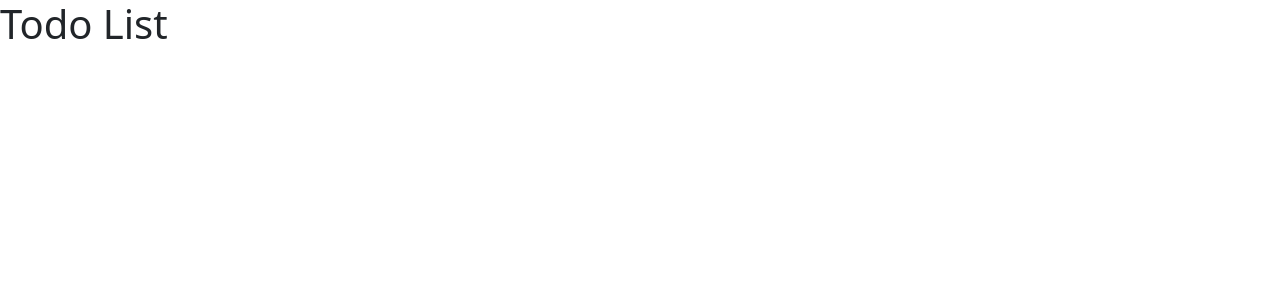
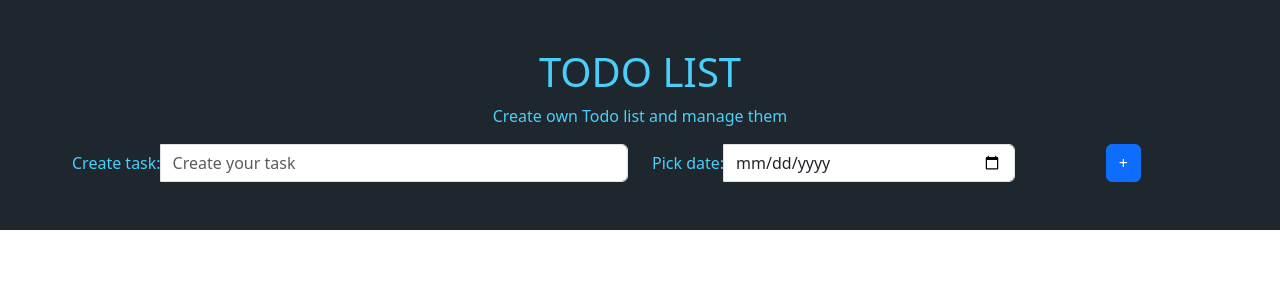
Before and after one commit to Smaught7/angular-todo-list, an Angular app in the folder todo-list/: page / in a window 1280 px wide. Shown: the top 300 px of the page. Built offline with nearby package versions, Linux system fonts and the light colour scheme.

Commit message:
added new component and service

```diff
--- a/todo-list/src/app/app.component.html
+++ b/todo-list/src/app/app.component.html
@@ -1 +1 @@
-<h1>{{ title }}</h1>
+<app-todo-list> </app-todo-list>
--- a/todo-list/src/app/app.module.ts
+++ b/todo-list/src/app/app.module.ts
@@ -2,9 +2,10 @@ import { NgModule } from '@angular/core';
 import { BrowserModule } from '@angular/platform-browser';
 
 import { AppComponent } from './app.component';
+import { TodoListComponent } from './todo-list/todo-list.component';
 
 @NgModule({
-  declarations: [AppComponent],
+  declarations: [AppComponent, TodoListComponent],
   imports: [BrowserModule],
   providers: [],
   bootstrap: [AppComponent],
--- /dev/null
+++ b/todo-list/src/app/todo-list/todo-list.component.css
@@ -0,0 +1,4 @@
+.todo-header {
+  background-color: #1e272e;
+  color: #4bcffa;
+}
--- /dev/null
+++ b/todo-list/src/app/todo-list/todo-list.component.html
@@ -0,0 +1,29 @@
+<div class="container-fluid text-center py-5 todo-header">
+  <div class="row">
+    <h1>TODO LIST</h1>
+    <p>Create own Todo list and manage them</p>
+  </div>
+  <div class="row mx-5">
+    <div class="col-md-6">
+      <div class="input-group align-items-center">
+        <label for="task">Create task:</label>
+        <input
+          type="text"
+          name="task"
+          id="task"
+          placeholder="Create your task"
+          class="form-control ml-2"
+        />
+      </div>
+    </div>
+    <div class="col-md-4">
+      <div class="input-group align-items-center">
+        <label for="date" class="mr-2">Pick date:</label>
+        <input type="date" name="date" id="date" class="form-control ml-2" />
+      </div>
+    </div>
+    <div class="col-md-2">
+      <button class="btn btn-primary">+</button>
+    </div>
+  </div>
+</div>
--- a/todo-list/src/styles.css
+++ b/todo-list/src/styles.css
@@ -1 +1,5 @@
 /* You can add global styles to this file, and also import other style files */
+
+body {
+  background-color: #1e272e;
+}
```
Also changed, not shown: todo-list/src/app/todo-list/todo-list.component.ts (added, +8 -0 lines), todo-list/src/app/todo.service.ts (added, +9 -0 lines).
